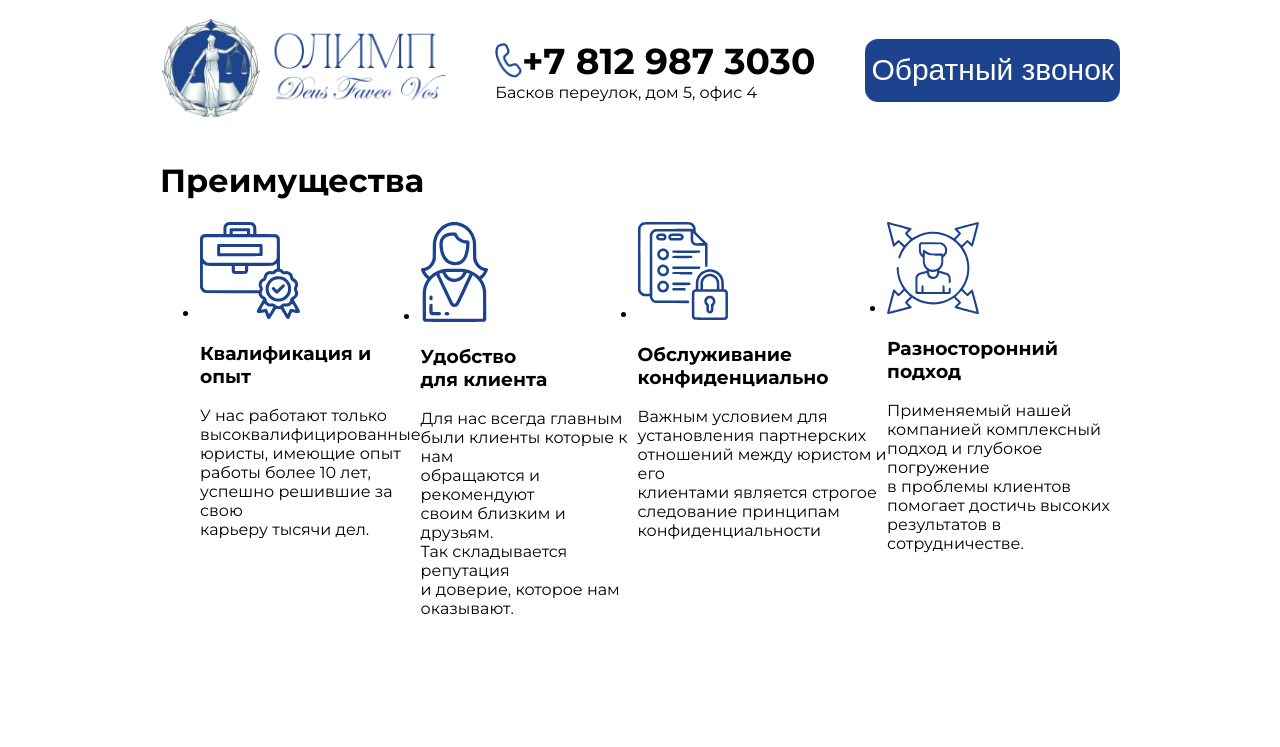
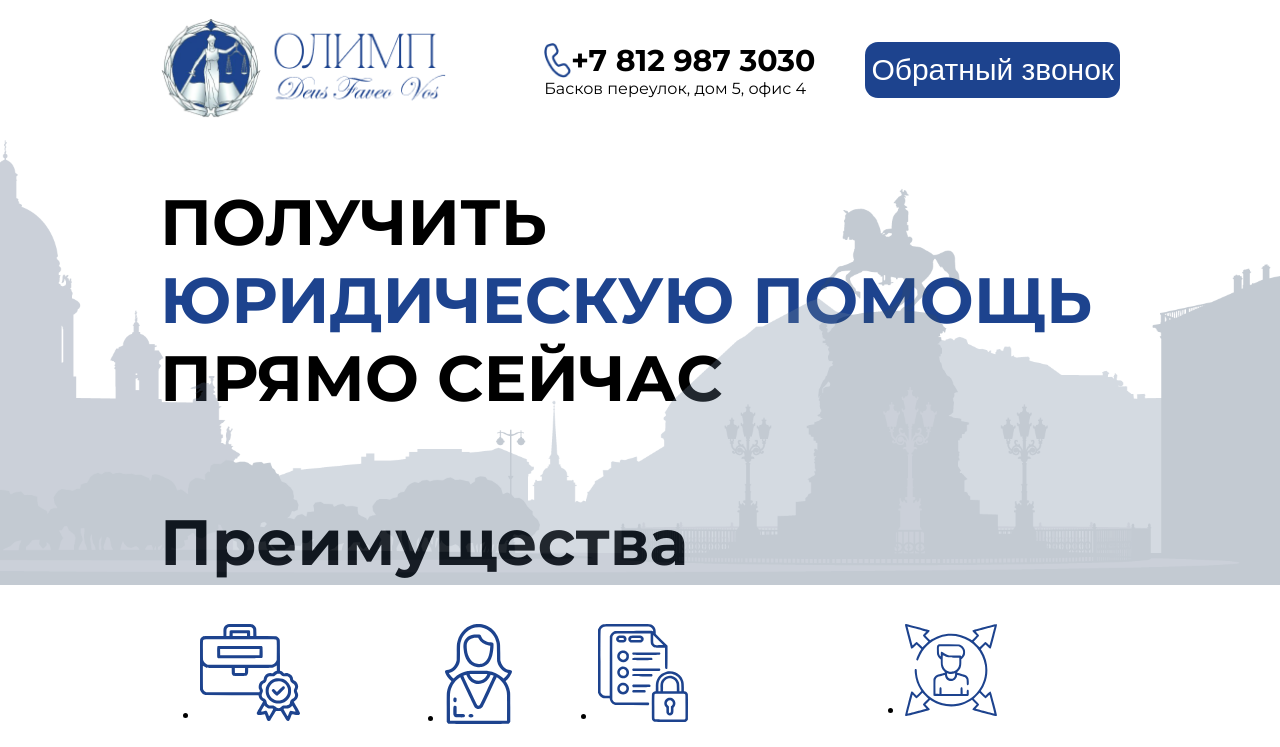
Before and after one commit to Jet-Green/olimp-landing, a plain HTML site: page index.html in a window 1280 px wide. Shown: the top 747 px of the page. Drawn offline with Linux system fonts and the light colour scheme.

Commit message:
first image

```diff
--- a/index.html
+++ b/index.html
@@ -25,6 +25,18 @@
           <button class="callback-button">Обратный звонок</button>
         </div>
       </header>
+    </div>
+
+    <div class="container">
+      <div class="start">
+        <div class="text">
+          <h1>ПОЛУЧИТЬ<br><span class="colorful">ЮРИДИЧЕСКУЮ ПОМОЩЬ</span><br>ПРЯМО СЕЙЧАС</h1>
+        </div>
+        <img class="first-image" src="./img/first-img.png" alt="">
+        <div class="form">
+
+        </div>
+      </div>
     </div>
 
     <div class="container">
--- a/sass/components/_header.scss
+++ b/sass/components/_header.scss
@@ -21,7 +21,7 @@
       .phone-number {
         display: flex;
         align-items: center;
-        font-size: 36px;
+        font-size: clamp(1.5rem, 1.2017rem + 0.8523vw, 1.875rem);
         font-weight: 700;
         img {
           height: 35px;
--- /dev/null
+++ b/sass/components/_start.scss
@@ -0,0 +1,15 @@
+.start {
+  display: flex;
+  justify-content: space-between;
+  .text {
+    .colorful {
+      color: #1D438E;
+    }
+  }
+  .first-image {
+    position: absolute;
+    top: 140px;
+    left: 0;
+    width: 100%;
+  }
+}
--- a/sass/main.scss
+++ b/sass/main.scss
@@ -1,5 +1,6 @@
 @import "components/header";
 @import "components/plus";
+@import "components/start";
 
 .container {
   margin: 0px 160px 0px 160px;
@@ -9,3 +10,10 @@ body {
   font-family: "Montserrat", serif;
   font-style: normal;
 }
+h1 {
+  font-size: clamp(2rem, 0.4091rem + 4.5455vw, 4rem);
+}
+
+h3 {
+  font-size: clamp(1.5rem, 1.2017rem + 0.8523vw, 1.875rem);
+}
```
Also changed, not shown: sass/main.css, 1 other file.
